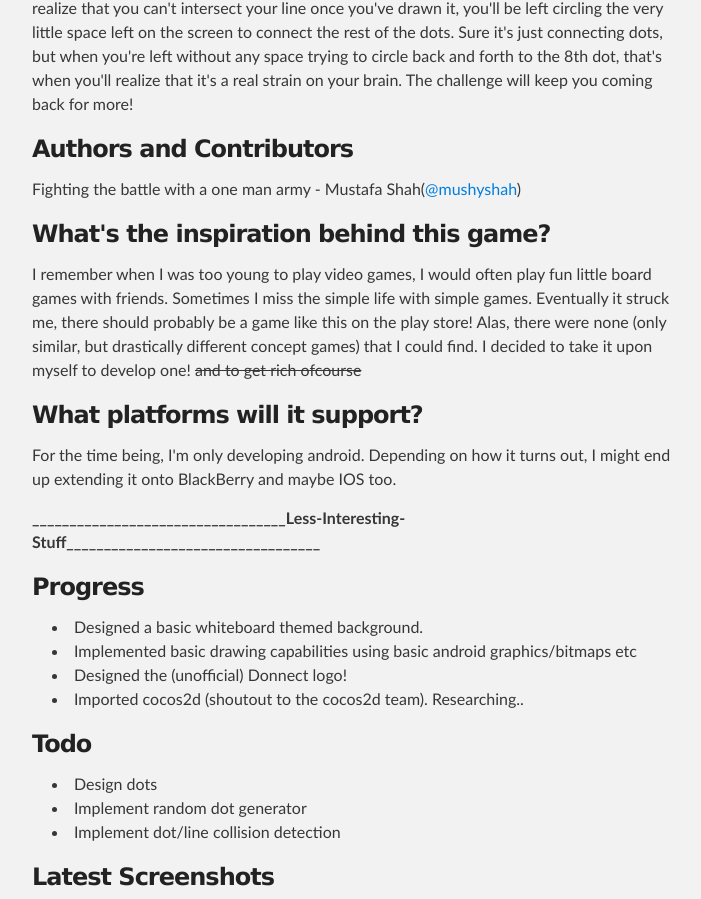
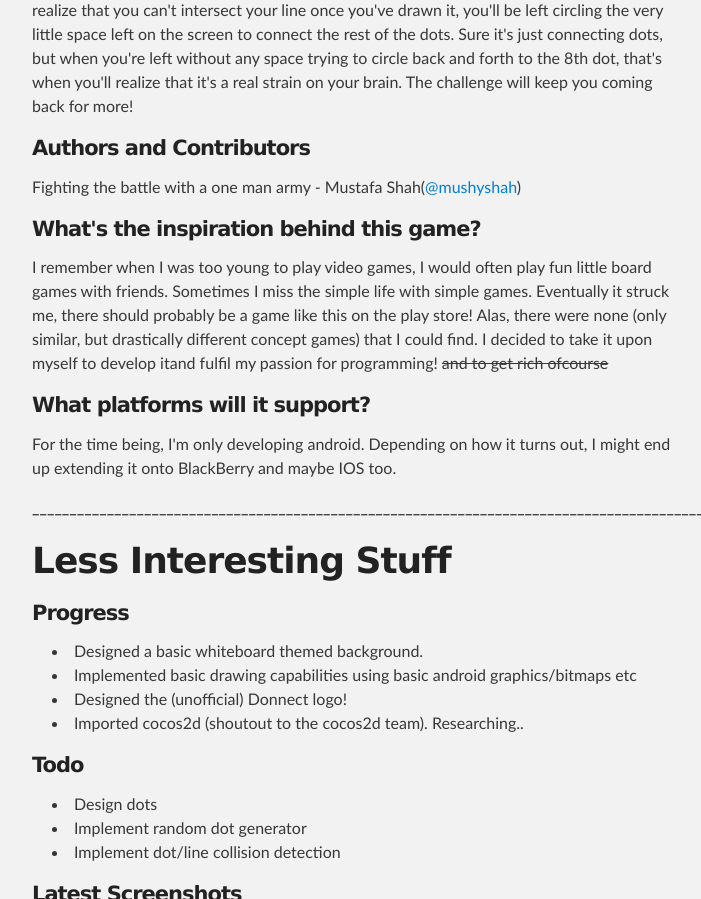
Before and after one commit to mushyshah/Donnect, a plain HTML site: page index.html in a window 1280 px wide. Shown: the part 743-1642 px from the top of the page, without its empty margins (288-989 px from the left). Drawn offline with Linux system fonts and the light colour scheme.

```diff
--- a/index.html
+++ b/index.html
@@ -33,46 +33,49 @@
       <section id="main_content" class="inner">
         <p><img src="https://raw.githubusercontent.com/mushyshah/Donnect/master/Screenshots/donnecticon.png" alt="Logo (Unofficial)"></p>
 
-<h2>
-<a name="welcome-to-the-webpage-for-donnect" class="anchor" href="#welcome-to-the-webpage-for-donnect"><span class="octicon octicon-link"></span></a>Welcome to the webpage for Donnect!</h2>
+<h1>
+<a name="welcome-to-the-webpage-for-donnect" class="anchor" href="#welcome-to-the-webpage-for-donnect"><span class="octicon octicon-link"></span></a>Welcome to the webpage for Donnect!</h1>
 
 <p>What is Donnect? <em>( done - nect )</em> Well as the name may suggest (not very obvious ways), it's a game about <em>connecting dots</em>.
 What's the challenge? Well it may seem trivial, but once you realize that you can't intersect your line once you've drawn it, you'll be left circling the very little space left on the screen to connect the rest of the dots. Sure it's just connecting dots, but when you're left without any space trying to circle back and forth to the 8th dot, that's when you'll realize that it's a real strain on your brain. The challenge will keep you coming back for more!</p>
 
-<h3>
-<a name="authors-and-contributors" class="anchor" href="#authors-and-contributors"><span class="octicon octicon-link"></span></a>Authors and Contributors</h3>
+<h4>
+<a name="authors-and-contributors" class="anchor" href="#authors-and-contributors"><span class="octicon octicon-link"></span></a>Authors and Contributors</h4>
 
 <p>Fighting the battle with a one man army - Mustafa Shah(<a href="https://github.com/mushyshah" class="user-mention">@mushyshah</a>)</p>
 
-<h3>
-<a name="whats-the-inspiration-behind-this-game" class="anchor" href="#whats-the-inspiration-behind-this-game"><span class="octicon octicon-link"></span></a>What's the inspiration behind this game?</h3>
+<h4>
+<a name="whats-the-inspiration-behind-this-game" class="anchor" href="#whats-the-inspiration-behind-this-game"><span class="octicon octicon-link"></span></a>What's the inspiration behind this game?</h4>
 
-<p>I remember when I was too young to play video games, I would often play fun little board games with friends. Sometimes I miss the simple life with simple games. Eventually it struck me, there should probably be a game like this on the play store! Alas, there were none (only similar, but drastically different concept games) that I could find. I decided to take it upon myself to develop one! <del>and to get rich ofcourse</del></p>
+<p>I remember when I was too young to play video games, I would often play fun little board games with friends. Sometimes I miss the simple life with simple games. Eventually it struck me, there should probably be a game like this on the play store! Alas, there were none (only similar, but drastically different concept games) that I could find. I decided to take it upon myself to develop itand fulfil my passion for programming!  <del>and to get rich ofcourse</del></p>
 
-<h3>
-<a name="what-platforms-will-it-support" class="anchor" href="#what-platforms-will-it-support"><span class="octicon octicon-link"></span></a>What platforms will it support?</h3>
+<h4>
+<a name="what-platforms-will-it-support" class="anchor" href="#what-platforms-will-it-support"><span class="octicon octicon-link"></span></a>What platforms will it support?</h4>
 
 <p>For the time being, I'm only developing android. Depending on how it turns out, I might end up extending it onto BlackBerry and maybe IOS too.     </p>
 
-<p><strong>__________________________________Less-Interesting-Stuff__________________________________</strong></p>
+<p><strong>___________________________________________________________________________________________</strong></p>
 
-<h3>
-<a name="progress" class="anchor" href="#progress"><span class="octicon octicon-link"></span></a>Progress</h3>
+<h1>
+<a name="less-interesting-stuff" class="anchor" href="#less-interesting-stuff"><span class="octicon octicon-link"></span></a>Less Interesting Stuff</h1>
+
+<h4>
+<a name="progress" class="anchor" href="#progress"><span class="octicon octicon-link"></span></a>Progress</h4>
 
 <ul>
 <li>Designed a basic whiteboard themed background.</li>
 <li>Implemented basic drawing capabilities using basic android graphics/bitmaps etc</li>
 <li>Designed the (unofficial) Donnect logo!</li>
 <li>Imported cocos2d (shoutout to the cocos2d team). Researching..</li>
-</ul><h3>
-<a name="todo" class="anchor" href="#todo"><span class="octicon octicon-link"></span></a>Todo</h3>
+</ul><h4>
+<a name="todo" class="anchor" href="#todo"><span class="octicon octicon-link"></span></a>Todo</h4>
 
 <ul>
 <li>Design dots</li>
 <li>Implement random dot generator</li>
 <li>Implement dot/line collision detection</li>
-</ul><h3>
-<a name="latest-screenshots" class="anchor" href="#latest-screenshots"><span class="octicon octicon-link"></span></a>Latest Screenshots</h3>
+</ul><h4>
+<a name="latest-screenshots" class="anchor" href="#latest-screenshots"><span class="octicon octicon-link"></span></a>Latest Screenshots</h4>
 
 <p><img src="https://raw.githubusercontent.com/mushyshah/Donnect/master/Screenshots/Screenie1.png" alt="Implemented Basic Drawing!"></p>
       </section>
```
Also changed, not shown: params.json (+1 -1 lines).
